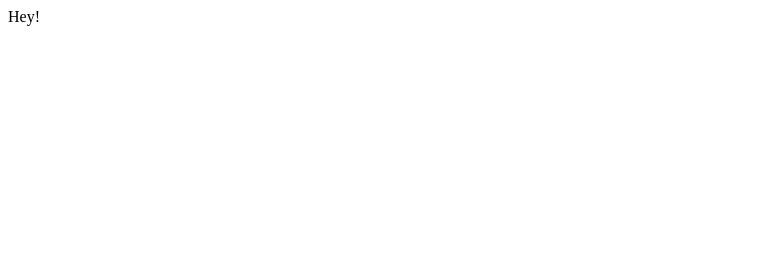
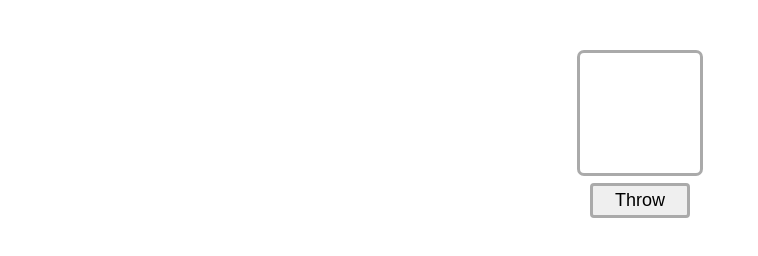
Before and after one commit to AlberErre/button-project, a website built with Parcel: page src/index.html in a window 1280 px wide. Shown: the whole page, without its empty margins (0-758 px from the left). Built offline with nearby package versions, Linux system fonts and the light colour scheme; some packages are replaced by stand-ins of ours.

Commit message:
basic structure

```diff
--- a/src/css/index.css
+++ b/src/css/index.css
@@ -1,3 +1,31 @@
-.container {
+.mainContainer {
     background: white;
+    display: flex;
+    justify-content: center;
+    align-items: center;
+    margin-top: 50px;
+    flex-direction: column;
 }
+
+.dice{
+    border: solid 3px #aaa;
+    border-radius: 7px;
+    width: 100px;
+    height: 100px;
+    margin: auto;
+    padding: 10px;
+    text-align: center;
+    font-size: 60px;
+    color: aqua;
+  }
+
+  .button{
+    border: solid 3px #aaa;
+    border-radius: 4px;
+    display: block;
+    width: 100px;
+    height: 35px;
+    margin: 7px auto;
+    text-align: center;
+    font-size: 18px;
+  }
--- a/src/index.html
+++ b/src/index.html
@@ -5,10 +5,13 @@
         <meta name="viewport" content="width=device-width, initial-scale=1.0">
         <meta http-equiv="X-UA-Compatible" content="ie=edge">
         <link rel="stylesheet" href="css/index.css">
-    <title>Hey</title>
+        <title>Dice Launcher</title>
     </head>
 
     <body>
-    Hey!
+        <div class="mainContainer">
+            <div id="dice" class="dice"></div>
+            <button onClick="randomNumber()" class="button">Throw</button>
+        </div>
     </body>
 </html>
```
Also changed, not shown: src/js/index.js (added, +10 -0 lines). Lines whose indentation alone changed are shown as unchanged.
